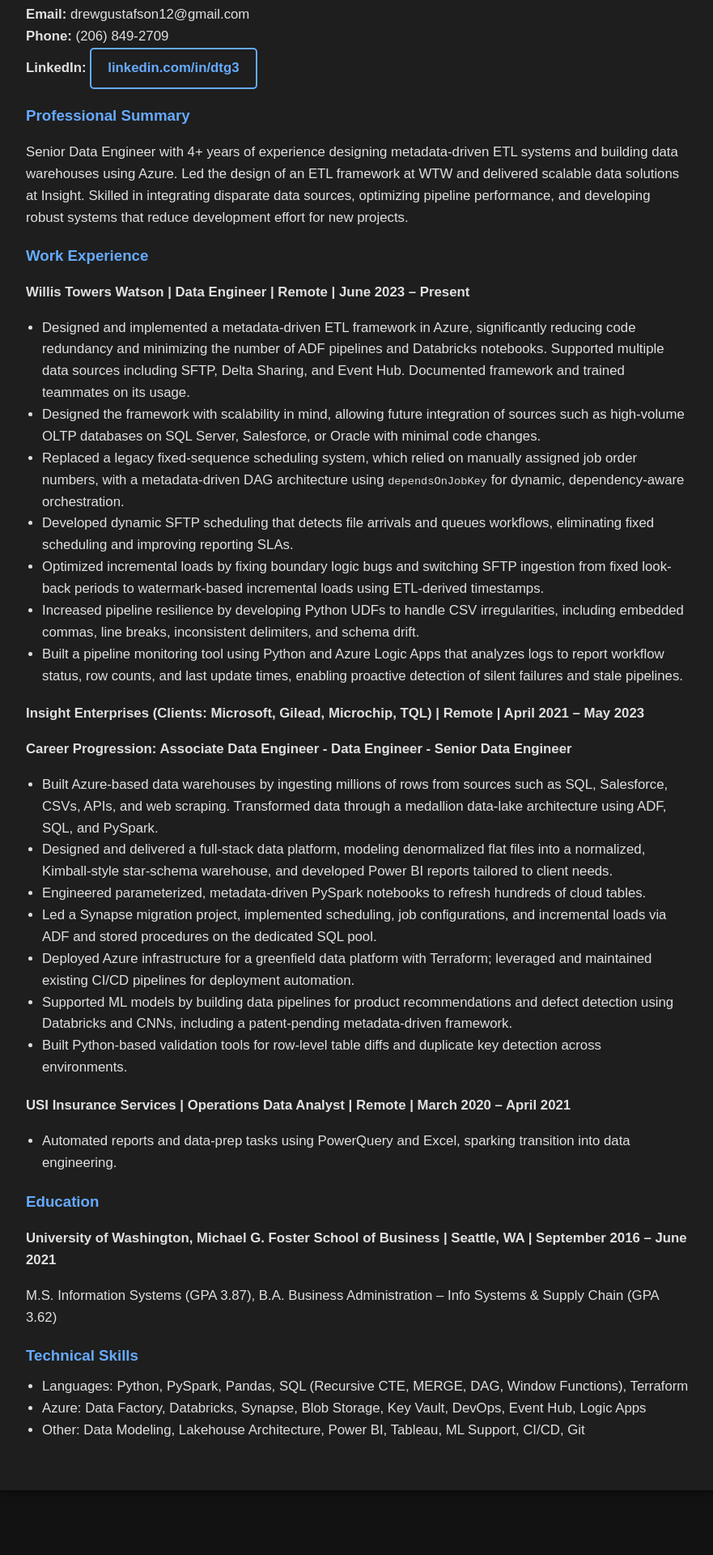
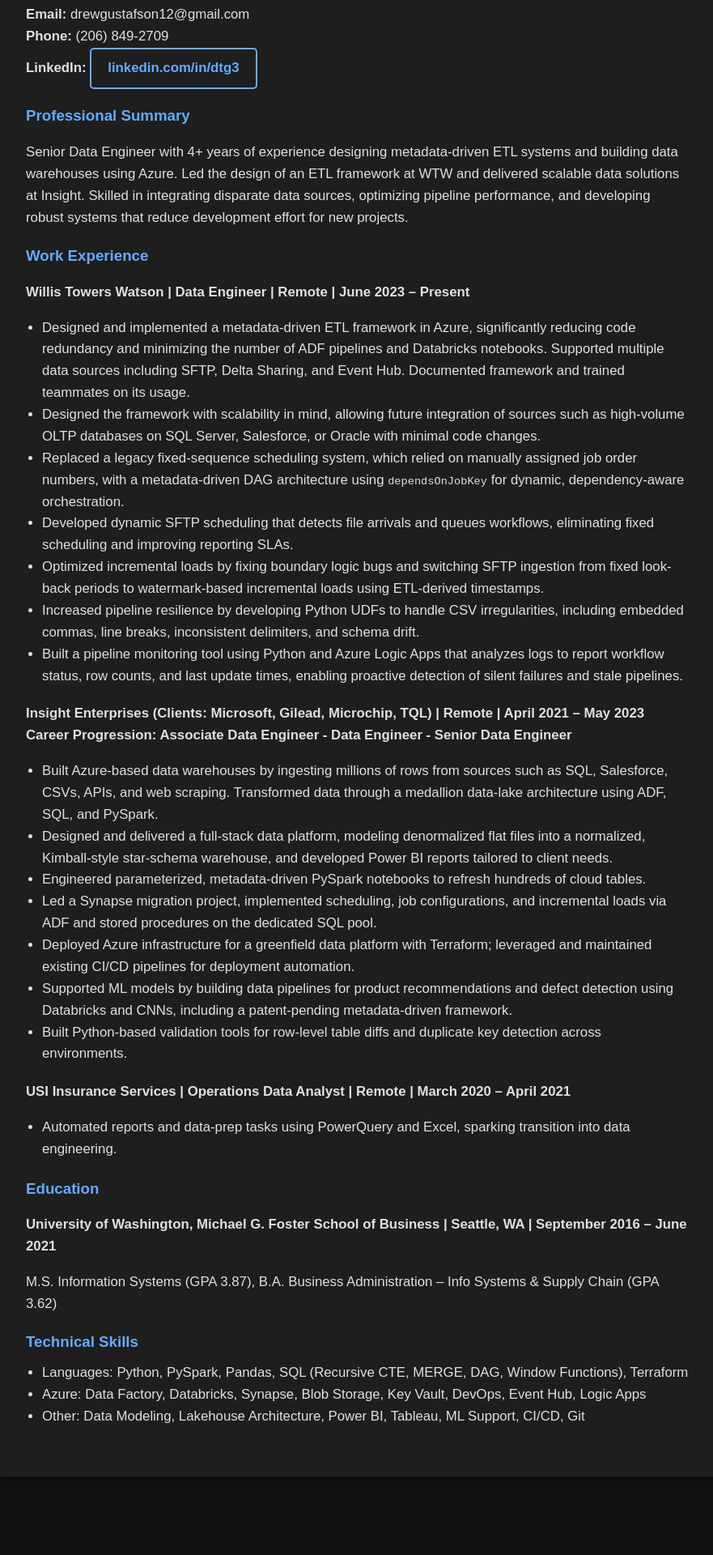
Before and after one commit to dgusty244/dgusty244.github.io, a Jekyll site: the page built from index.html, in a window 1280 px wide. Shown: the part 704-2624 px from the top of the page at 81% size, without its empty margins (198-1079 px from the left). Built offline with Jekyll 4.4.1, drawn with Linux system fonts in a browser that asks for light colours.

Commit message:
Update index.html

```diff
--- a/index.html
+++ b/index.html
@@ -33,7 +33,7 @@
     <li>Built a pipeline monitoring tool using Python and Azure Logic Apps that analyzes logs to report workflow status, row counts, and last update times, enabling proactive detection of silent failures and stale pipelines.</li>
   </ul>
 
-  <p><strong>Insight Enterprises (Clients: Microsoft, Gilead, Microchip, TQL) | Remote | April 2021 – May 2023</strong></p>
+  <p style="margin-bottom: 0;"><strong>Insight Enterprises (Clients: Microsoft, Gilead, Microchip, TQL) | Remote | April 2021 – May 2023</strong></p>
   <p style="margin-top: 0;"><strong>Career Progression: Associate Data Engineer - Data Engineer - Senior Data Engineer</strong></p>
   <ul>
     <li>Built Azure-based data warehouses by ingesting millions of rows from sources such as SQL, Salesforce, CSVs, APIs, and web scraping. Transformed data through a medallion data-lake architecture using ADF, SQL, and PySpark.</li>
```
